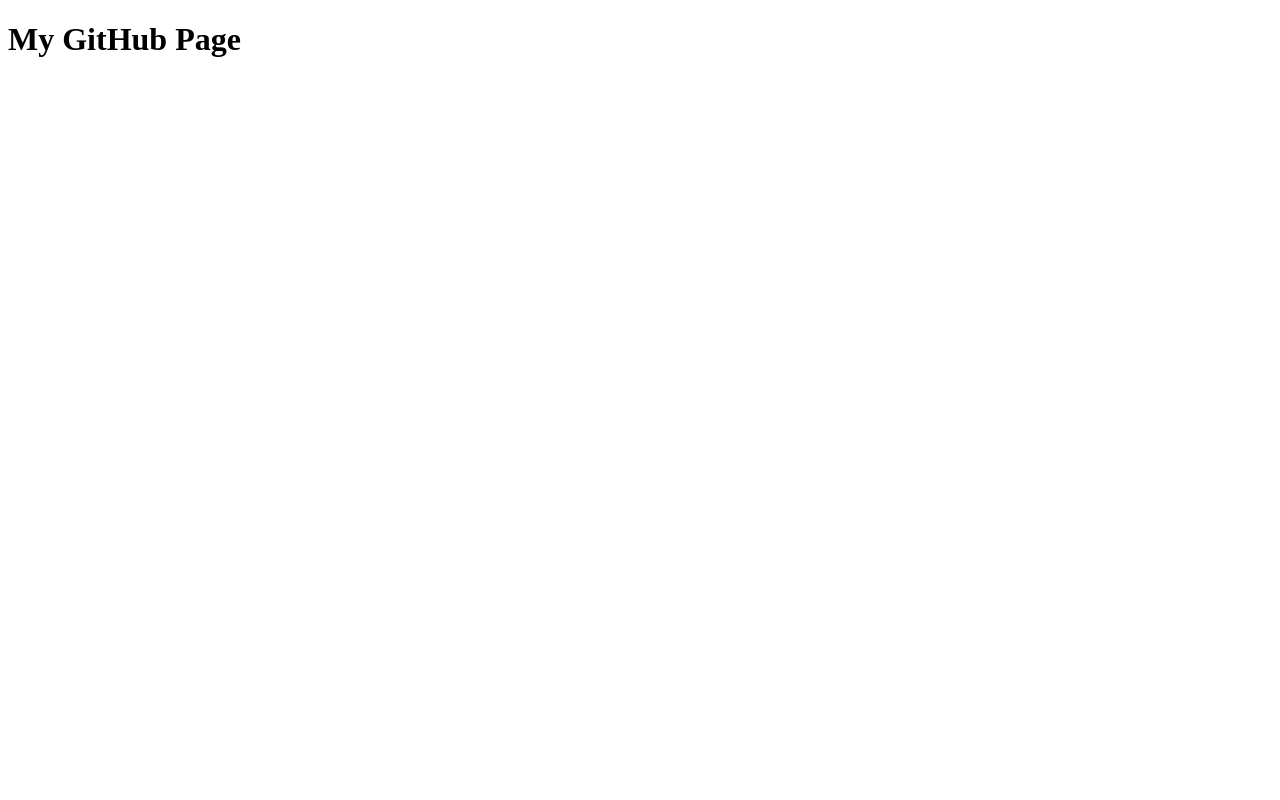
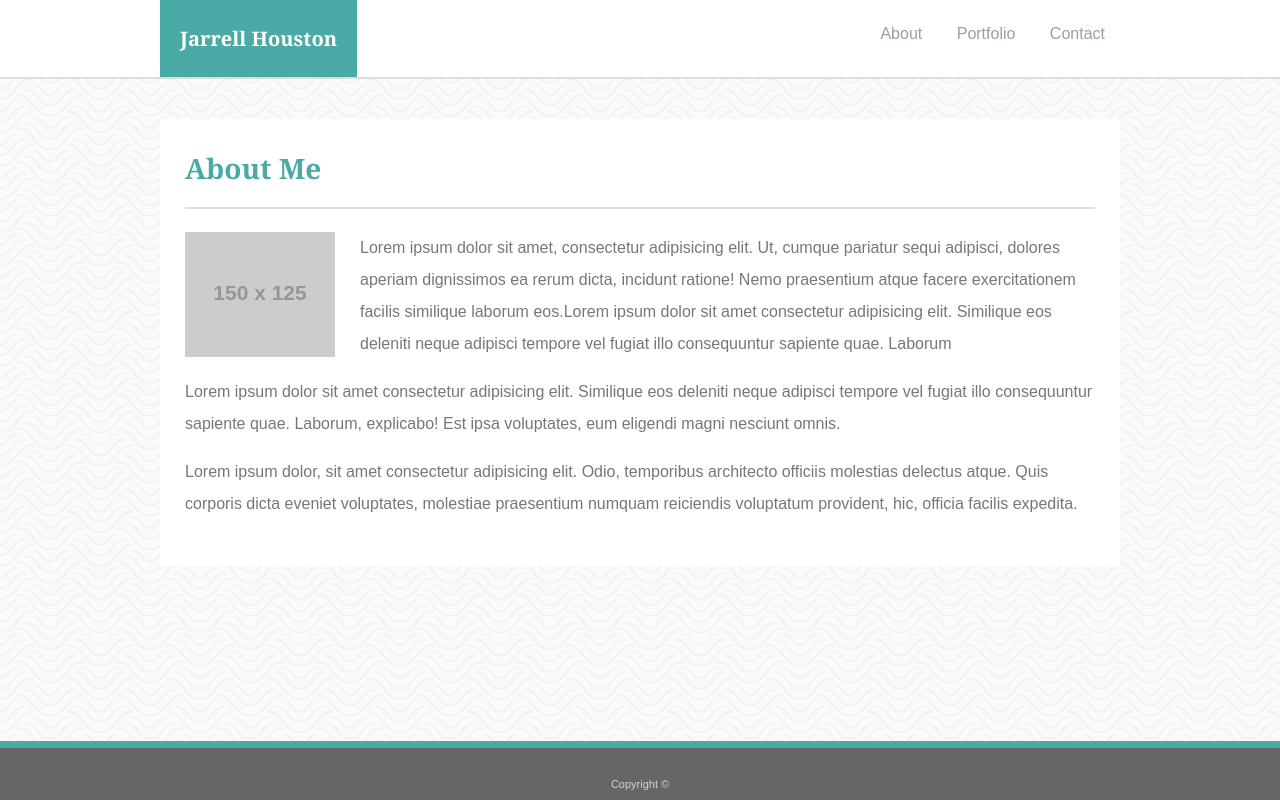
Before and after one commit to Jarrell28/Jarrell28.github.io, a plain HTML site: page index.html in a window 1280 px wide. Drawn offline with Linux system fonts and the light colour scheme; placeholder pictures from the web are drawn by us.

Commit message:
homework

```diff
--- /dev/null
+++ b/assets/style.css
@@ -0,0 +1,148 @@
+*{
+    box-sizing: border-box;
+}
+
+body, html {
+    margin: 0;
+    padding: 0;
+    font-family: 'Arial', 'Helvetica Neue', Helvetica, sans-serif;
+    background-image: url("../img/papyrus.png");
+    background-repeat: repeat;
+}
+
+h1, h2, h3, #brand{
+    font-family: 'Georgia', Times, 'Times New Roman', serif;
+}
+
+h1 {
+    margin-top: 0;
+    color: #4AAAA5;
+    border-bottom: 2px solid #dddddd;
+    padding-bottom: 20px;
+    font-size: 28px;
+}
+nav {
+    background: #fff;
+    border-bottom: 2px solid #dddddd;
+}
+
+.nav-container {
+    width: 960px;
+    margin: 0 auto;
+}
+
+.container {
+    width: 960px;
+    margin: 40px auto 100px;
+    padding: 30px 25px;
+    background: #fff;
+}
+
+.clearfix::after {
+    content: "";
+    display: block;
+    clear: both;
+}
+
+#brand {
+    padding: 25px 20px;
+    font-size: 20px;
+    font-weight: bold;
+    color: #fff;
+    background: #4AAAA5;
+    text-decoration: none;
+    display: inline-block;
+}
+
+.links {
+    float: right;
+    padding: 25px 0;
+    margin: 0;
+}
+
+.links li{
+    display: inline-block;
+    padding: 0 15px;
+
+}
+
+.links a {
+    color: #A39B9B;
+    text-decoration: none;
+    transition: color .5s;
+}
+
+.links a:hover {
+    color: #4AAAA5;
+}
+
+.portfolio-img {
+    float: left;
+    margin-right: 25px;
+}
+
+.content p{
+    line-height: 2;
+    color: #777777;
+}
+
+.portfolio-item {
+    width: 200px;
+    height: 200px;
+    display: inline-block;
+    position: relative;
+    background-image: url("../img/item1.jpg");
+    background-size: cover;
+    background-position: center;
+    margin: 0 30px 30px 0;
+}
+
+.portfolio-item p{
+    color: #fff;
+    background: #4AAAA5;
+    position: absolute;
+    bottom: 5px;
+    padding: 10px 0;
+    text-align: center;
+    width: 100%;
+    margin: 0;
+}
+
+label {
+    display: block;
+    color:#777777;
+    margin: 15px 0 5px;
+}
+
+input, textarea{
+    width: 100%;
+    padding: 10px 0 10px 5px;
+    border: 1px solid lightgray;
+}
+
+#submit {
+    color: #fff;
+    background: #4AAAA5;
+    padding: 10px 35px;
+    margin-top: 20px;
+    border: none;
+    font-size: 15px;
+    cursor: pointer;
+}
+
+footer {
+    background: #666666;
+    text-align: center;
+    color: #fff;
+    position: fixed;
+    bottom: 0;
+    width: 100%;
+    border-top: 7px solid #4AAAA5;
+    padding: 30px 0 10px;
+}
+
+footer p {
+    font-size: 11px;
+    margin: 0;
+    color: lightgray;
+}
--- a/index.html
+++ b/index.html
@@ -4,10 +4,37 @@
     <meta charset="UTF-8">
     <meta name="viewport" content="width=device-width, initial-scale=1.0">
     <meta http-equiv="X-UA-Compatible" content="ie=edge">
-    <title>Github Page Live</title>
+    <link rel="stylesheet" href="assets/style.css">
+    <title>My Portfolio</title>
 </head>
 <body>
-    <h1>My GitHub Page</h1>
+    <nav>
+        <div class="nav-container clearfix">
+            <a href="/" id="brand">Jarrell Houston</a>
+            <ul class="links">
+                <li><a href="/">About</a></li>
+                <li><a href="/portfolio.html">Portfolio</a></li>
+                <li><a href="/contact.html">Contact</a></li>
+            </ul>
+        </div>
+    </nav>
 
+    <section>
+        <div class="container">
+        <h1>About Me</h1>
+            <div class="content clearfix">
+                <img src="https://via.placeholder.com/150x125" alt="" class="portfolio-img">
+                <p>Lorem ipsum dolor sit amet, consectetur adipisicing elit. Ut, cumque pariatur sequi adipisci, dolores aperiam dignissimos ea rerum dicta, incidunt ratione! Nemo praesentium atque facere exercitationem facilis similique laborum eos.Lorem ipsum dolor sit amet consectetur adipisicing elit. Similique eos deleniti neque adipisci tempore vel fugiat illo consequuntur sapiente quae. Laborum</p>
+
+                <p>Lorem ipsum dolor sit amet consectetur adipisicing elit. Similique eos deleniti neque adipisci tempore vel fugiat illo consequuntur sapiente quae. Laborum, explicabo! Est ipsa voluptates, eum eligendi magni nesciunt omnis.
+                </p>
+                <p>Lorem ipsum dolor, sit amet consectetur adipisicing elit. Odio, temporibus architecto officiis molestias delectus atque. Quis corporis dicta eveniet voluptates, molestiae praesentium numquam reiciendis voluptatum provident, hic, officia facilis expedita.</p>
+            </div>
+        </div>
+    </section>
+
+    <footer>
+        <p>Copyright &copy;</p>
+    </footer>
 </body>
 </html>
```
Also changed, not shown: contact.html (added, +41 -0 lines), portfolio.html (added, +52 -0 lines), img/item1.jpg (added), img/papyrus.png (added).
